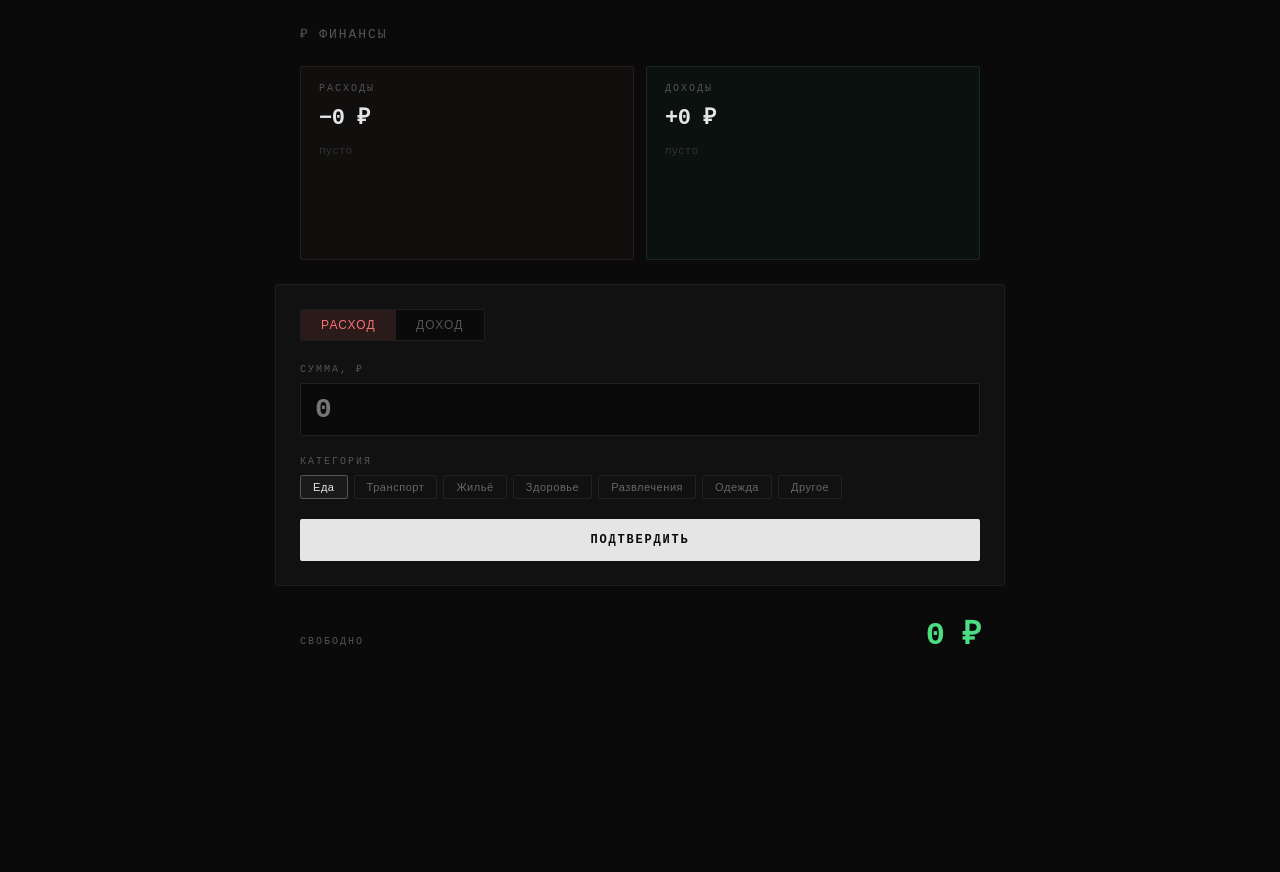
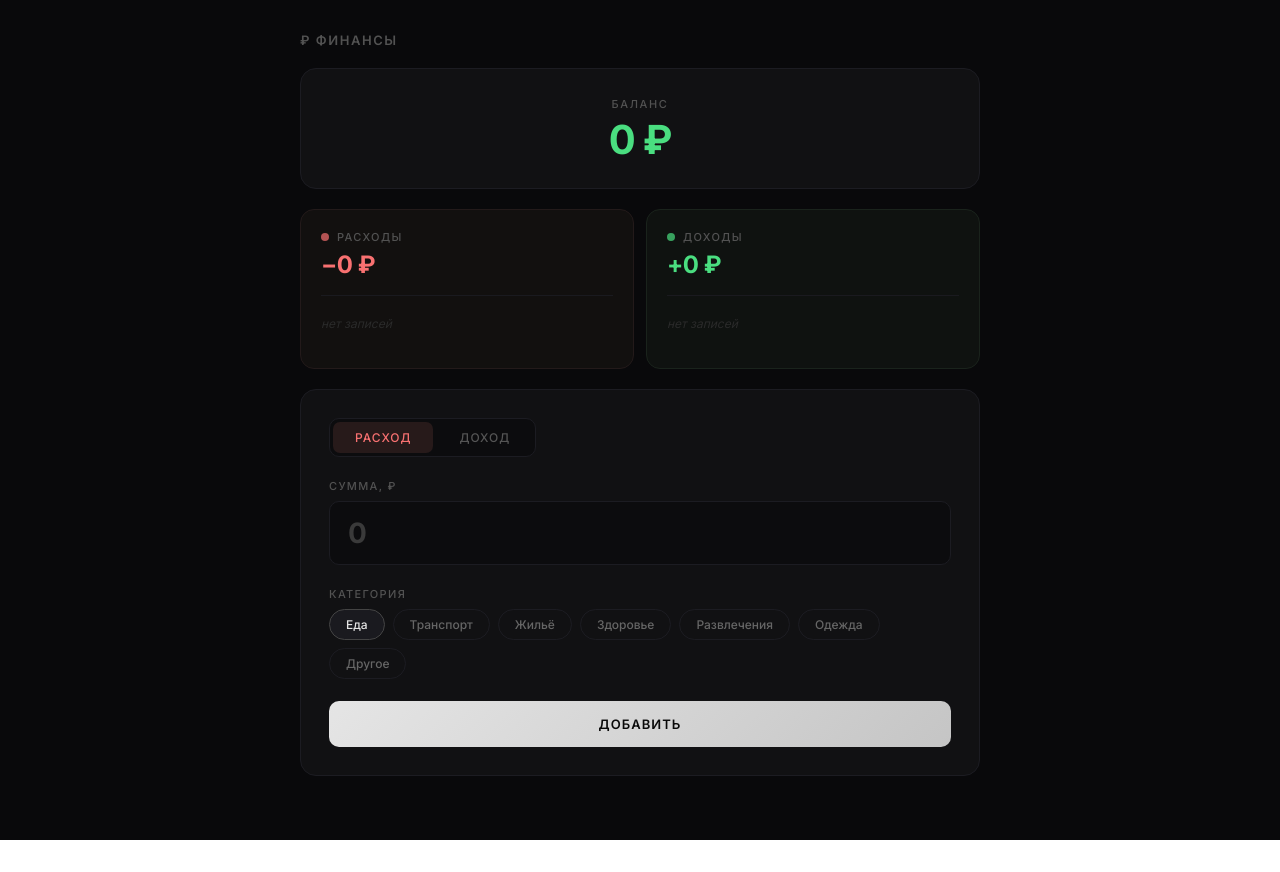
Before and after one commit to CodeMeager/FinTracker, a React (Vite) app: page / in a window 1280 px wide. After the commit the page ends 840 px from the top, so only its background shows below. Built offline with nearby package versions, Linux system fonts and the light colour scheme.

Commit message:
Добавлено локальное хранение, изменен дизайн. Модель Opus

```diff
--- a/src/finance-tracker.jsx
+++ b/src/finance-tracker.jsx
@@ -1,4 +1,4 @@
-import { useState, useRef } from "react";
+import { useState, useRef, useEffect } from "react";
 
 const categories = {
   expense: ["Еда", "Транспорт", "Жильё", "Здоровье", "Развлечения", "Одежда", "Другое"],
@@ -23,9 +23,16 @@ export default function App() {
   const [rawAmount, setRawAmount] = useState("");
   const [category, setCategory] = useState(categories.expense[0]);
   const [customCategory, setCustomCategory] = useState("");
-  const [expenses, setExpenses] = useState([]);
-  const [incomes, setIncomes] = useState([]);
+  const [expenses, setExpenses] = useState(() => {
+    try { return JSON.parse(localStorage.getItem("expenses")) || []; } catch { return []; }
+  });
+  const [incomes, setIncomes] = useState(() => {
+    try { return JSON.parse(localStorage.getItem("incomes")) || []; } catch { return []; }
+  });
   const [amountError, setAmountError] = useState("");
+
+    useEffect(() => { localStorage.setItem("expenses", JSON.stringify(expenses)); }, [expenses]);
+  useEffect(() => { localStorage.setItem("incomes", JSON.stringify(incomes)); }, [incomes]);
   const submitting = useRef(false);
 
   const handleTypeSwitch = (t) => {
@@ -78,12 +85,30 @@ export default function App() {
         <span style={styles.logo}>₽ финансы</span>
       </div>
 
+      <div style={styles.balanceCard}>
+        <span style={styles.balanceLabel}>Баланс</span>
+        <span
+          style={{
+            ...styles.balanceValue,
+            color: totalIncomes - totalExpenses >= 0 ? "#4ade80" : "#f87171",
+          }}
+        >
+          {formatAmount(totalIncomes - totalExpenses)} ₽
+        </span>
+      </div>
+
       <div style={styles.summaryRow}>
         <div style={{ ...styles.summaryCard, ...styles.expenseCard }}>
-          <span style={styles.summaryLabel}>Расходы</span>
-          <span style={styles.summaryAmount}>−{formatAmount(totalExpenses)} ₽</span>
+          <div style={styles.summaryHeader}>
+            <span style={styles.summaryDot("#f87171")} />
+            <span style={styles.summaryLabel}>Расходы</span>
+          </div>
+          <span style={{ ...styles.summaryAmount, color: "#f87171" }}>
+            −{formatAmount(totalExpenses)} ₽
+          </span>
+          <div style={styles.divider} />
           <div style={styles.entryList}>
-            {expenses.length === 0 && <span style={styles.empty}>пусто</span>}
+            {expenses.length === 0 && <span style={styles.empty}>нет записей</span>}
             {expenses.map((e) => (
               <div key={e.id} style={styles.entryRow}>
                 <span style={styles.entryCategory}>{e.category}</span>
@@ -94,10 +119,16 @@ export default function App() {
         </div>
 
         <div style={{ ...styles.summaryCard, ...styles.incomeCard }}>
-          <span style={styles.summaryLabel}>Доходы</span>
-          <span style={styles.summaryAmount}>+{formatAmount(totalIncomes)} ₽</span>
+          <div style={styles.summaryHeader}>
+            <span style={styles.summaryDot("#4ade80")} />
+            <span style={styles.summaryLabel}>Доходы</span>
+          </div>
+          <span style={{ ...styles.summaryAmount, color: "#4ade80" }}>
+            +{formatAmount(totalIncomes)} ₽
+          </span>
+          <div style={styles.divider} />
           <div style={styles.entryList}>
-            {incomes.length === 0 && <span style={styles.empty}>пусто</span>}
+            {incomes.length === 0 && <span style={styles.empty}>нет записей</span>}
             {incomes.map((e) => (
               <div key={e.id} style={styles.entryRow}>
                 <span style={styles.entryCategory}>{e.category}</span>
@@ -168,20 +199,8 @@ export default function App() {
         </div>
 
         <button style={styles.submitBtn} onClick={handleSubmit}>
-          Подтвердить
+          Добавить
         </button>
-      </div>
-
-      <div style={styles.balance}>
-        <span style={styles.balanceLabel}>Свободно</span>
-        <span
-          style={{
-            ...styles.balanceValue,
-            color: totalIncomes - totalExpenses >= 0 ? "#4ade80" : "#f87171",
-          }}
-        >
-          {formatAmount(totalIncomes - totalExpenses)} ₽
-        </span>
       </div>
     </div>
   );
@@ -190,77 +209,119 @@ export default function App() {
 const styles = {
   root: {
     minHeight: "100vh",
-    background: "#0a0a0a",
+    background: "#09090b",
     color: "#e5e5e5",
-    fontFamily: "'JetBrains Mono', 'Courier New', monospace",
+    fontFamily: "'Inter', -apple-system, BlinkMacSystemFont, 'Segoe UI', sans-serif",
     display: "flex",
     flexDirection: "column",
     alignItems: "center",
-    padding: "24px 16px 48px",
-    gap: "24px",
+    padding: "32px 16px 64px",
+    gap: "20px",
   },
   header: { width: "100%", maxWidth: 680, display: "flex", justifyContent: "flex-start" },
-  logo: { fontSize: 13, letterSpacing: "0.15em", color: "#555", textTransform: "uppercase" },
+  logo: {
+    fontSize: 13, fontWeight: 600, letterSpacing: "0.12em", color: "#525252",
+    textTransform: "uppercase",
+  },
+  balanceCard: {
+    width: "100%", maxWidth: 680, background: "#111113",
+    border: "1px solid #1c1c22", borderRadius: 16,
+    padding: "28px 28px 24px", display: "flex", flexDirection: "column",
+    alignItems: "center", gap: 4,
+  },
+  balanceLabel: {
+    fontSize: 11, fontWeight: 500, letterSpacing: "0.15em",
+    textTransform: "uppercase", color: "#525252",
+  },
+  balanceValue: {
+    fontSize: 40, fontWeight: 700, letterSpacing: "-0.03em",
+    fontFamily: "'Inter', sans-serif",
+  },
   summaryRow: {
     width: "100%", maxWidth: 680, display: "grid", gridTemplateColumns: "1fr 1fr", gap: 12,
   },
   summaryCard: {
-    borderRadius: 2, padding: "16px 18px", display: "flex", flexDirection: "column",
-    gap: 6, minHeight: 160, border: "1px solid",
+    borderRadius: 14, padding: "20px", display: "flex", flexDirection: "column",
+    gap: 4, minHeight: 160, border: "1px solid",
+    transition: "border-color 0.2s",
   },
-  expenseCard: { background: "#110e0e", borderColor: "#2a1a1a" },
-  incomeCard: { background: "#0b110e", borderColor: "#1a2a1e" },
-  summaryLabel: { fontSize: 10, letterSpacing: "0.2em", textTransform: "uppercase", color: "#555" },
-  summaryAmount: { fontSize: 22, fontWeight: 700, letterSpacing: "-0.02em", color: "#e5e5e5", marginBottom: 8 },
-  entryList: { display: "flex", flexDirection: "column", gap: 3, overflowY: "auto", maxHeight: 160 },
-  entryRow: { display: "flex", justifyContent: "space-between", alignItems: "center", fontSize: 12, color: "#888" },
-  entryCategory: { color: "#666", fontSize: 11 },
-  entryAmt: { color: "#f87171", fontVariantNumeric: "tabular-nums" },
-  empty: { fontSize: 11, color: "#333" },
+  expenseCard: { background: "#12100f", borderColor: "#231a1a" },
+  incomeCard: { background: "#0f1210", borderColor: "#1a231c" },
+  summaryHeader: { display: "flex", alignItems: "center", gap: 8, marginBottom: 2 },
+  summaryDot: (color) => ({
+    width: 8, height: 8, borderRadius: "50%", background: color,
+    display: "inline-block", opacity: 0.7,
+  }),
+  summaryLabel: {
+    fontSize: 11, fontWeight: 500, letterSpacing: "0.12em",
+    textTransform: "uppercase", color: "#525252",
+  },
+  summaryAmount: {
+    fontSize: 24, fontWeight: 700, letterSpacing: "-0.02em",
+    marginBottom: 4,
+  },
+  divider: { height: 1, background: "#1a1a1f", margin: "8px 0" },
+  entryList: {
+    display: "flex", flexDirection: "column", gap: 6,
+    overflowY: "auto", maxHeight: 160, paddingRight: 4,
+  },
+  entryRow: {
+    display: "flex", justifyContent: "space-between", alignItems: "center",
+    fontSize: 13, color: "#888", padding: "4px 0",
+  },
+  entryCategory: { color: "#6b6b6b", fontSize: 12, fontWeight: 500 },
+  entryAmt: { color: "#f87171", fontVariantNumeric: "tabular-nums", fontWeight: 500 },
+  empty: { fontSize: 12, color: "#2a2a2a", fontStyle: "italic", padding: "8px 0" },
   form: {
-    width: "100%", maxWidth: 680, background: "#111", border: "1px solid #1e1e1e",
-    borderRadius: 2, padding: "24px", display: "flex", flexDirection: "column", gap: 20,
+    width: "100%", maxWidth: 680, background: "#111113",
+    border: "1px solid #1c1c22", borderRadius: 16,
+    padding: "28px", display: "flex", flexDirection: "column", gap: 22,
   },
   toggle: {
-    display: "flex", gap: 0, background: "#0a0a0a", border: "1px solid #1e1e1e",
-    borderRadius: 2, overflow: "hidden", width: "fit-content",
+    display: "flex", gap: 4, background: "#0c0c0e", border: "1px solid #1c1c22",
+    borderRadius: 10, overflow: "hidden", width: "fit-content", padding: 3,
   },
   toggleBtn: {
     background: "transparent", border: "none", color: "#555", fontSize: 12,
-    letterSpacing: "0.1em", textTransform: "uppercase", padding: "8px 20px",
+    fontWeight: 500, letterSpacing: "0.08em", textTransform: "uppercase",
+    padding: "8px 22px", cursor: "pointer", transition: "all 0.2s",
+    borderRadius: 7,
+  },
+  toggleActive: { background: "#271a1a", color: "#f87171" },
+  toggleActiveIncome: { background: "#1a271e", color: "#4ade80" },
+  inputGroup: { display: "flex", flexDirection: "column", gap: 8 },
+  label: {
+    fontSize: 11, fontWeight: 500, letterSpacing: "0.12em",
+    textTransform: "uppercase", color: "#525252",
+  },
+  input: {
+    background: "#0c0c0e", border: "1px solid #1c1c22", borderRadius: 10,
+    color: "#e5e5e5", fontSize: 28, fontFamily: "'Inter', sans-serif",
+    fontWeight: 700, padding: "14px 18px", outline: "none",
+    width: "100%", boxSizing: "border-box", letterSpacing: "-0.02em",
+    transition: "border-color 0.2s",
+  },
+  inputError: { borderColor: "#7f1d1d" },
+  errorText: { fontSize: 12, color: "#f87171", fontWeight: 500, marginTop: 2 },
+  customInput: {
+    marginTop: 4, background: "#0c0c0e", border: "1px solid #1c1c22",
+    borderRadius: 10, color: "#e5e5e5", fontSize: 13, fontWeight: 500,
+    fontFamily: "inherit", padding: "10px 14px", outline: "none",
+    width: "100%", boxSizing: "border-box", transition: "border-color 0.2s",
+  },
+  chips: { display: "flex", flexWrap: "wrap", gap: 8 },
+  chip: {
+    background: "transparent", border: "1px solid #1c1c22", borderRadius: 20,
+    color: "#666", fontSize: 12, fontWeight: 500, padding: "7px 16px",
     cursor: "pointer", transition: "all 0.15s",
   },
-  toggleActive: { background: "#2a1a1a", color: "#f87171" },
-  toggleActiveIncome: { background: "#1a2a1e", color: "#4ade80" },
-  inputGroup: { display: "flex", flexDirection: "column", gap: 8 },
-  label: { fontSize: 10, letterSpacing: "0.2em", textTransform: "uppercase", color: "#555" },
-  input: {
-    background: "#0a0a0a", border: "1px solid #222", borderRadius: 2, color: "#e5e5e5",
-    fontSize: 28, fontFamily: "inherit", fontWeight: 700, padding: "10px 14px",
-    outline: "none", width: "100%", boxSizing: "border-box", letterSpacing: "-0.02em",
+  chipActive: {
+    borderColor: "#444", color: "#e5e5e5", background: "#1a1a1f",
   },
-  inputError: { border: "1px solid #7f1d1d" },
-  errorText: { fontSize: 11, color: "#f87171", letterSpacing: "0.05em", marginTop: 2 },
-  customInput: {
-    marginTop: 8, background: "#0a0a0a", border: "1px solid #333", borderRadius: 2,
-    color: "#e5e5e5", fontSize: 13, fontFamily: "inherit", padding: "8px 12px",
-    outline: "none", width: "100%", boxSizing: "border-box", letterSpacing: "0.02em",
+  submitBtn: {
+    background: "linear-gradient(135deg, #e5e5e5, #c5c5c5)", color: "#0a0a0a",
+    border: "none", borderRadius: 10, fontSize: 13, fontWeight: 600,
+    letterSpacing: "0.08em", textTransform: "uppercase",
+    padding: "15px", cursor: "pointer", transition: "all 0.2s",
   },
-  chips: { display: "flex", flexWrap: "wrap", gap: 6 },
-  chip: {
-    background: "transparent", border: "1px solid #222", borderRadius: 2, color: "#666",
-    fontSize: 11, letterSpacing: "0.05em", padding: "5px 12px", cursor: "pointer", transition: "all 0.1s",
-  },
-  chipActive: { border: "1px solid #555", color: "#e5e5e5", background: "#1a1a1a" },
-  submitBtn: {
-    background: "#e5e5e5", color: "#0a0a0a", border: "none", borderRadius: 2,
-    fontSize: 12, letterSpacing: "0.15em", textTransform: "uppercase",
-    fontFamily: "inherit", fontWeight: 700, padding: "14px", cursor: "pointer", transition: "opacity 0.15s",
-  },
-  balance: {
-    width: "100%", maxWidth: 680, display: "flex", justifyContent: "space-between",
-    alignItems: "baseline", padding: "0 2px",
-  },
-  balanceLabel: { fontSize: 10, letterSpacing: "0.2em", textTransform: "uppercase", color: "#555" },
-  balanceValue: { fontSize: 32, fontWeight: 700, letterSpacing: "-0.03em" },
 };
--- a/src/index.css
+++ b/src/index.css
@@ -1,3 +1,44 @@
+@import url('https://fonts.googleapis.com/css2?family=Inter:wght@400;500;600;700&display=swap');
+
+* {
+  box-sizing: border-box;
+}
+
 body {
   margin: 0;
+  -webkit-font-smoothing: antialiased;
+  -moz-osx-font-smoothing: grayscale;
 }
+
+input::placeholder {
+  color: #3a3a3a;
+}
+
+input:focus {
+  border-color: #444 !important;
+}
+
+button {
+  font-family: inherit;
+}
+
+button:hover {
+  opacity: 0.85;
+}
+
+button:active {
+  transform: scale(0.97);
+}
+
+::-webkit-scrollbar {
+  width: 4px;
+}
+
+::-webkit-scrollbar-track {
+  background: transparent;
+}
+
+::-webkit-scrollbar-thumb {
+  background: #222;
+  border-radius: 4px;
+}
```
